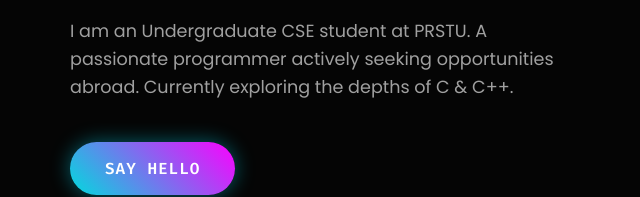
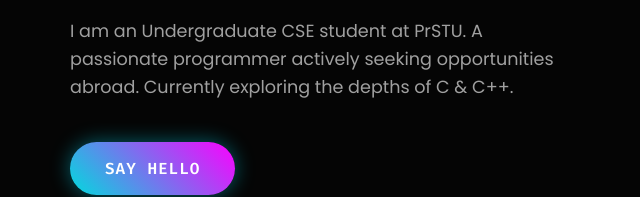
Before and after one commit to shakil1815/Shakil-portfolio, a plain HTML site: page index.html in a window 1280 px wide. Shown: the part 460-657 px from the top of the page, 30-670 px from the left. Drawn offline with Linux system fonts and the light colour scheme.

Commit message:
Update index.html

```diff
--- a/index.html
+++ b/index.html
@@ -575,7 +575,7 @@
             <h1><span class="name-highlight">Shakil Ahmed.</span></h1>
             <h2><span class="typewriter"></span></h2>
             <p class="desc">
-                I am an Undergraduate CSE student at PRSTU. A passionate programmer actively seeking opportunities abroad. Currently exploring the depths of C & C++.
+                I am an Undergraduate CSE student at PrSTU. A passionate programmer actively seeking opportunities abroad. Currently exploring the depths of C & C++.
             </p>
             <a href="mailto:shakil.ahmed.mobin@gmail.com" class="btn">Say Hello</a>
         </div>
@@ -806,4 +806,5 @@
         });
     </script>
 </body>
+
 </html>
```
